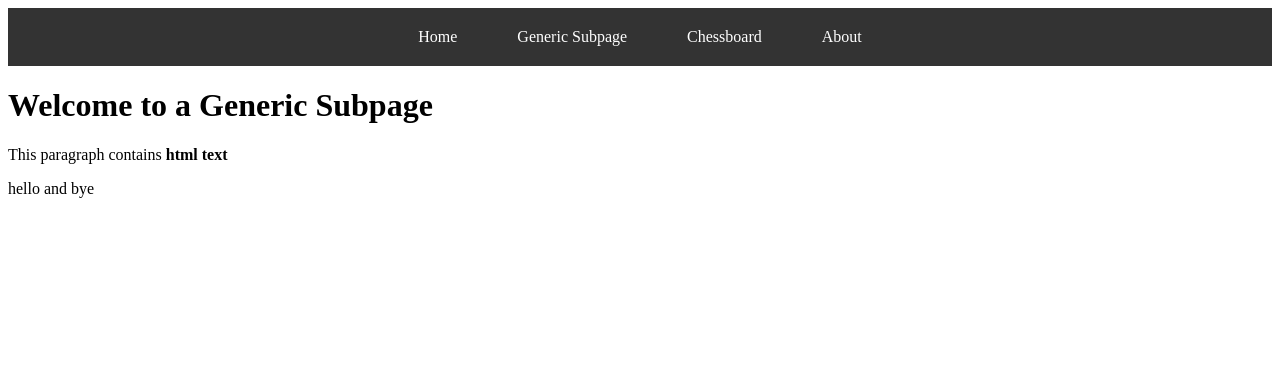
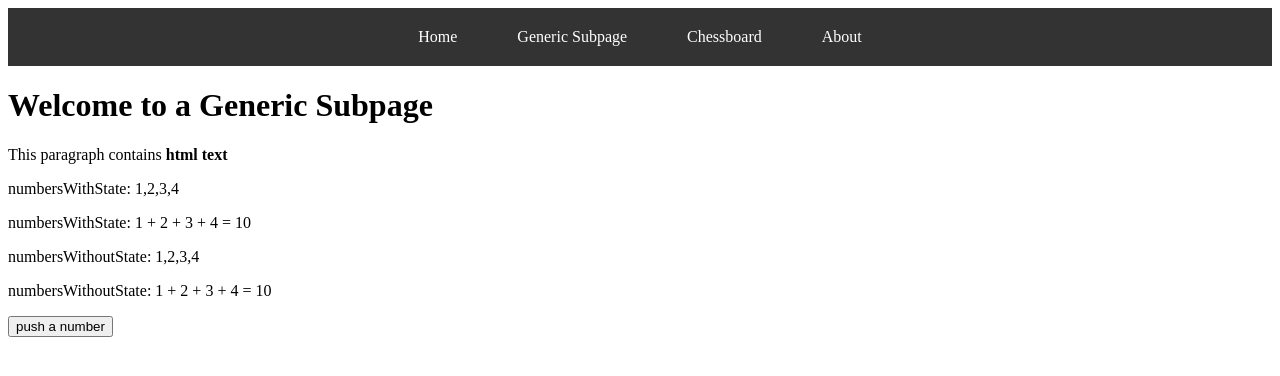
Before and after one commit to ElCresp0/SampleSvelteSolution, a SvelteKit app in the folder svelte-tutorial/: page /generic-subpage in a window 1280 px wide. Shown: the top 376 px of the page. Built offline with nearby package versions, Linux system fonts and the light colour scheme.

Commit message:
state fo art

```diff
--- a/svelte-tutorial/src/components/GenericStatefulComponent.svelte
+++ b/svelte-tutorial/src/components/GenericStatefulComponent.svelte
@@ -1,8 +1,42 @@
 <script lang="ts">
+    // change in an object with $state affects the displayed content
+    let numbersWithState = $state([1, 2, 3, 4]);
+    let numbersWithoutState = [1, 2, 3, 4];
 
+    // $derived object reacts to changes in it's base stateful object and affects the displayed content accordingly
+    let total = $derived(
+        numbersWithState.reduce(
+            (accumulator, currentNb) => accumulator + currentNb,
+            0,
+        ),
+    );
+
+    let totalWithoutState = $derived(
+        numbersWithoutState.reduce(
+            (accumulator, currentNb) => accumulator + currentNb,
+            0,
+        ),
+    );
+
+    function pushNumber() {
+        numbersWithState.push(numbersWithState.length + 1);
+        numbersWithoutState.push(numbersWithoutState.length + 1);
+        console.log(
+            "stateful:",
+            $state.snapshot(numbersWithState),
+            "unstateful:",
+            numbersWithoutState,
+        );
+    }
+
+    $inspect(numbersWithState); // will print the inspected object on every update
 </script>
 
+<p>numbersWithState: {numbersWithState}</p>
+<p>numbersWithState: {numbersWithState.join(" + ")} = {total}</p>
+<p>numbersWithoutState: {numbersWithoutState}</p>
 <p>
-    hello
-    and bye
+    numbersWithoutState: {numbersWithoutState.join(" + ")} = {totalWithoutState}
 </p>
+
+<button onclick={pushNumber}>push a number</button>
```
Also changed, not shown: 1 other file (tests, documents, lock files or other folders).
